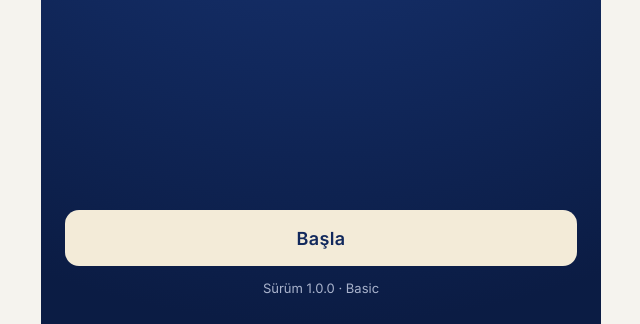
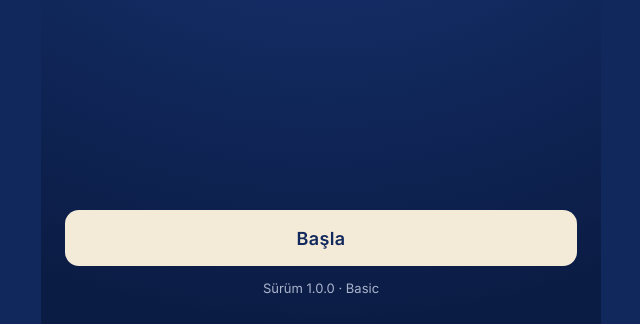
Before and after one commit to KivCay/kutuphane-duzenleyici, a website built with Vite: page index.html in a window 1280 px wide. Shown: the part 476-800 px from the top of the page, without its empty margins (319-959 px from the left). Built offline with nearby package versions, Linux system fonts and the light colour scheme.

Commit message:
Kapak: bilgisayarda da tüm ekran lacivert
Co-Authored-By: Claude Opus 5.5 <noreply@anthropic.com>
Claude-Session: https://claude.ai/code/session_01JMbGj1MEtNvNTwfz1vRUGC

```diff
--- a/src/styles.css
+++ b/src/styles.css
@@ -209,3 +209,4 @@ h1, p { margin: 0; }
   .cover-title, .cover-subtitle { animation: cover-in .5s .08s ease-out both; }
 }
 @keyframes cover-in { from { opacity: 0; transform: translateY(8px); } to { opacity: 1; transform: none; } }
+body:has(.cover) { background: #11285C; }
```
